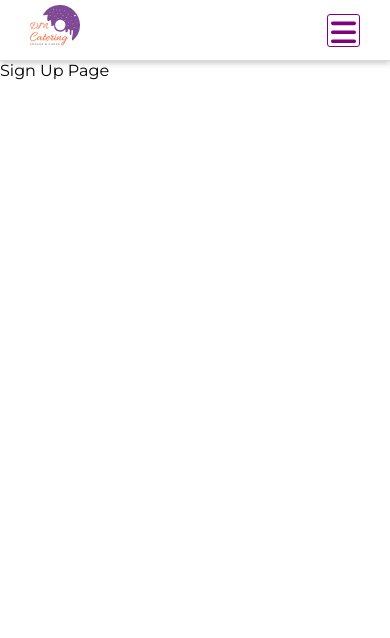
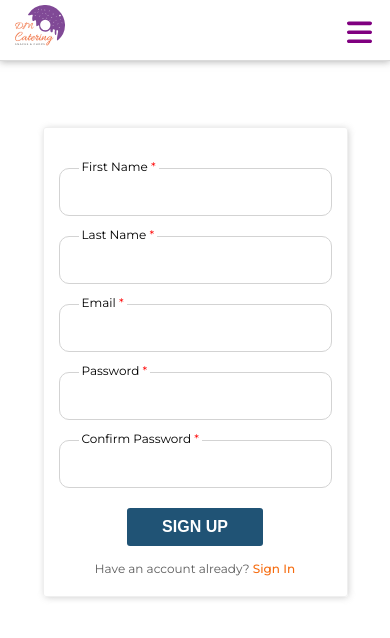
Before and after one commit to Obafemi-NG/dm-catering, a React (Create React App) app: page /signup in a window 390 px wide. Shown: the top 638 px of the page. Built offline with nearby package versions, Linux system fonts and the light colour scheme.

Commit message:
styles the signup page for web and mobile view while also styling the sign in page for mobile view

```diff
--- a/src/Pages/Home/Home.jsx
+++ b/src/Pages/Home/Home.jsx
@@ -5,7 +5,7 @@ const Home = () => {
   return (
     <div className={styles["page-container"]}>
       <Header />
-      <div className={styles["page-content"]}>HomePage</div>
+      <div className={styles["page-content"]}>Home Page</div>
     </div>
   );
 };
--- a/src/Pages/SignIn/SignIn.jsx
+++ b/src/Pages/SignIn/SignIn.jsx
@@ -1,7 +1,9 @@
 import Header from "../../components/Header/Header";
 import styles from "./SignIn.module.css";
 import { ReactComponent as Google } from "../../assets/google-plus-g-brands.svg";
+import { useNavigate } from "react-router-dom";
 const SignIn = () => {
+  const navigate = useNavigate();
   return (
     <div className={styles["page-container"]}>
       <Header />
@@ -10,24 +12,34 @@ const SignIn = () => {
           <div className={styles["input-section"]}>
             <input className={styles.input} type="email" />
             <label className={styles.label} htmlFor="email">
-              Email*
+              Email <span className={styles.asterik}>*</span>
             </label>
           </div>
           <div className={styles["input-section"]}>
             <input className={styles.input} type="password" />
             <label className={styles.label} htmlFor="email">
-              Password*
+              Password <span className={styles.asterik}>*</span>
             </label>
           </div>
         </div>
         <div className={styles["cta-section"]}>
           <button className={styles.signin}>SIGN IN</button>
+          <div className={styles["no-account"]}>
+            Do not have an account with us?{" "}
+            <span
+              onClick={() => navigate("/signup")}
+              className={styles["sign-up"]}
+            >
+              {" "}
+              Sign Up{" "}
+            </span>
+          </div>
           <div className={styles["google-container"]}>
             <button className={styles["google-signin"]}>
               Sign in with Google{" "}
               <span className={styles["google-logo"]}>
                 {" "}
-                <Google height={30} width={30} fill="white" />{" "}
+                <Google height={25} width={25} fill="white" />{" "}
               </span>
             </button>
           </div>
--- a/src/Pages/SignIn/SignIn.module.css
+++ b/src/Pages/SignIn/SignIn.module.css
@@ -1,13 +1,26 @@
-.page-container {
-}
 .page-content {
   margin: auto;
-  border: 1px solid lightgray;
-  padding: 10px;
-  width: 30vw;
+  border: 1px solid #efefef;
+  padding: 20px 15px;
+  width: 40vw;
   margin-top: 5vw;
-  border-radius: 5px;
+  border-radius: 3px;
+  box-shadow: 1px 1px 7px -1px rgba(181, 181, 181, 0.75);
+  -webkit-box-shadow: 1px 1px 7px -1px rgba(181, 181, 181, 0.75);
+  -moz-box-shadow: 1px 1px 7px -1px rgba(181, 181, 181, 0.75);
 }
+@media screen and (max-width: 780px) {
+  .page-content {
+    width: 70vw;
+    margin-top: 15vw;
+  }
+}
+@media screen and (max-width: 420px) {
+  .page-content {
+    margin-top: 30vw;
+  }
+}
+
 .input-section {
   display: flex;
   flex-direction: column;
@@ -19,6 +32,8 @@
   margin-top: 20px;
   outline: none;
   border: 1px solid lightgray;
+  border-radius: 10px;
+  padding: 3px 10px;
 }
 .input-section .label {
   font-size: 14px;
@@ -26,6 +41,13 @@
   top: 30px;
   left: 20px;
   color: darkgray;
+}
+.input[type="password"] {
+  letter-spacing: 0.2rem;
+}
+.input[type="email"] {
+  font-size: 14px;
+  letter-spacing: 0.05rem;
 }
 .input:focus ~ label,
 .input:valid ~ label {
@@ -35,6 +57,9 @@
   transition: 0.5s top;
   font-size: 12px;
   color: black;
+}
+.asterik {
+  color: red;
 }
 
 .cta-section {
@@ -54,6 +79,20 @@
   padding: 10px;
   margin-bottom: 10px;
 }
+.no-account {
+  font-size: 12px;
+  font-weight: 400;
+  margin-bottom: 10px;
+  color: rgb(92, 92, 92);
+}
+.sign-up {
+  font-weight: 500;
+  color: #f66b0e;
+}
+.sign-up:hover {
+  cursor: pointer;
+}
+
 .google-container {
   padding-top: 20px;
   width: 100%;
@@ -65,9 +104,10 @@
   background-color: #112b3c;
   color: white;
   border: none;
-  width: 60%;
+  width: 70%;
   font-size: 14px;
-  font-weight: 200;
+  font-weight: 300;
+  height: 50px;
   display: flex;
   align-items: center;
   justify-content: center;
@@ -78,3 +118,11 @@
 .google-logo {
   margin-left: 10px;
 }
+@media screen and (max-width: 720px) {
+  .google-signin {
+    font-size: 12px;
+  }
+  .google-logo {
+    margin-left: 5px;
+  }
+}
--- a/src/Pages/SignUp/SignUp.jsx
+++ b/src/Pages/SignUp/SignUp.jsx
@@ -1,11 +1,63 @@
 import Header from "../../components/Header/Header";
 import styles from "./SignUp.module.css";
+import { useNavigate } from "react-router-dom";
 
 const SignUp = () => {
+  const navigate = useNavigate();
   return (
     <div className={styles["page-container"]}>
       <Header />
-      <div className={styles["page-content"]}>Sign Up Page</div>
+      <div className={styles["page-content"]}>
+        <div className={styles["form-section"]}>
+          <div className={styles["input-section"]}>
+            <input className={styles.input} type="text" />
+            <label className={styles.label} htmlFor="firstName">
+              {" "}
+              First Name <span className={styles.asterik}>*</span>
+            </label>
+          </div>
+          <div className={styles["input-section"]}>
+            <input className={styles.input} type="text" />
+            <label className={styles.label} htmlFor="lastName">
+              {" "}
+              Last Name <span className={styles.asterik}>*</span>
+            </label>
+          </div>
+          <div className={styles["input-section"]}>
+            <input className={styles.input} type="email" />
+            <label className={styles.label} htmlFor="email">
+              {" "}
+              Email <span className={styles.asterik}>*</span>
+            </label>
+          </div>
+          <div className={styles["input-section"]}>
+            <input className={styles.input} type="password" />
+            <label className={styles.label} htmlFor="password">
+              {" "}
+              Password <span className={styles.asterik}>*</span>
+            </label>
+          </div>
+          <div className={styles["input-section"]}>
+            <input className={styles.input} type="password" />
+            <label className={styles.label} htmlFor="confirmPassword">
+              {" "}
+              Confirm Password <span className={styles.asterik}>*</span>
+            </label>
+          </div>
+          <div className={styles["cta-section"]}>
+            <button className={styles["sign-up"]}>SIGN UP</button>
+            <div className={styles.existing}>
+              Have an account already?{" "}
+              <span
+                onClick={() => navigate("/signin")}
+                className={styles.signin}
+              >
+                Sign In
+              </span>
+            </div>
+          </div>
+        </div>
+      </div>
     </div>
   );
 };
--- a/src/Pages/SignUp/SignUp.module.css
+++ b/src/Pages/SignUp/SignUp.module.css
@@ -0,0 +1,90 @@
+.page-content {
+  margin: auto;
+  border: 1px solid #efefef;
+  padding: 20px 15px;
+  width: 40vw;
+  margin-top: 2vw;
+  border-radius: 3px;
+  box-shadow: 1px 1px 7px -1px rgba(181, 181, 181, 0.75);
+  -webkit-box-shadow: 1px 1px 7px -1px rgba(181, 181, 181, 0.75);
+  -moz-box-shadow: 1px 1px 7px -1px rgba(181, 181, 181, 0.75);
+}
+@media screen and (max-width: 780px) {
+  .page-content {
+    width: 70vw;
+    margin-top: 5vw;
+  }
+}
+@media screen and (max-width: 420px) {
+  .page-content {
+    margin-top: 17vw;
+  }
+}
+
+.input-section {
+  display: flex;
+  flex-direction: column;
+  position: relative;
+}
+.input {
+  height: 40px;
+  position: relative;
+  margin-top: 20px;
+  outline: none;
+  border: 1px solid lightgray;
+  border-radius: 10px;
+  padding: 3px 10px;
+}
+.input-section .label {
+  font-size: 14px;
+  position: absolute;
+  top: 30px;
+  left: 20px;
+  color: darkgray;
+}
+.input[type="password"] {
+  letter-spacing: 0.2rem;
+}
+.input[type="email"] {
+  font-size: 14px;
+  letter-spacing: 0.05rem;
+}
+.input:focus ~ label,
+.input:valid ~ label {
+  top: 11px;
+  background-color: white;
+  padding: 0px 3px;
+  transition: 0.5s top;
+  font-size: 12px;
+  color: black;
+}
+.asterik {
+  color: red;
+}
+
+.cta-section {
+  display: flex;
+  flex-direction: column;
+  margin-top: 20px;
+  align-items: center;
+}
+.sign-up {
+  background-color: #205375;
+  border: none;
+  color: white;
+  font-size: 16px;
+  width: 50%;
+  font-weight: 600;
+  border-radius: 3px;
+  padding: 10px;
+  margin-bottom: 15px;
+}
+.existing {
+  font-size: 12px;
+  font-weight: 400;
+  color: rgb(92, 92, 92);
+}
+.signin {
+  font-weight: 500;
+  color: #f66b0e;
+}
--- a/src/components/Header/Header.jsx
+++ b/src/components/Header/Header.jsx
@@ -20,6 +20,10 @@ const Header = () => {
           {" "}
           <li> Sign In </li>
         </ul>
+        <ul className={styles.link}>
+          {" "}
+          <li> Contact Us</li>
+        </ul>
       </div>
       <div className={styles.dropDown}>
         <DropDown fill="purple" onClick={handleToggle} />
--- a/src/components/Header/Header.module.css
+++ b/src/components/Header/Header.module.css
@@ -10,11 +10,11 @@
   padding: 0 50px;
   justify-content: space-between;
 }
-@media screen and (max-width: 720px) {
+@media screen and (max-width: 780px) {
   .header-container {
     display: flex;
     height: 60px;
-    padding: 0px 30px;
+    padding: 0px 15px;
   }
 }
 .logo-container {
@@ -24,7 +24,6 @@
 
 .dropDown {
   padding: 3px;
-  border: 1px solid purple;
   height: 25px;
   width: 25px;
   display: none;
@@ -36,7 +35,7 @@
 .dropDown:hover {
   cursor: pointer;
 }
-@media screen and (max-width: 720px) {
+@media screen and (max-width: 780px) {
   .dropDown {
     display: block;
   }
@@ -45,7 +44,7 @@
 .links {
   display: flex;
 }
-@media screen and (max-width: 720px) {
+@media screen and (max-width: 780px) {
   .links {
     display: none;
   }
```
